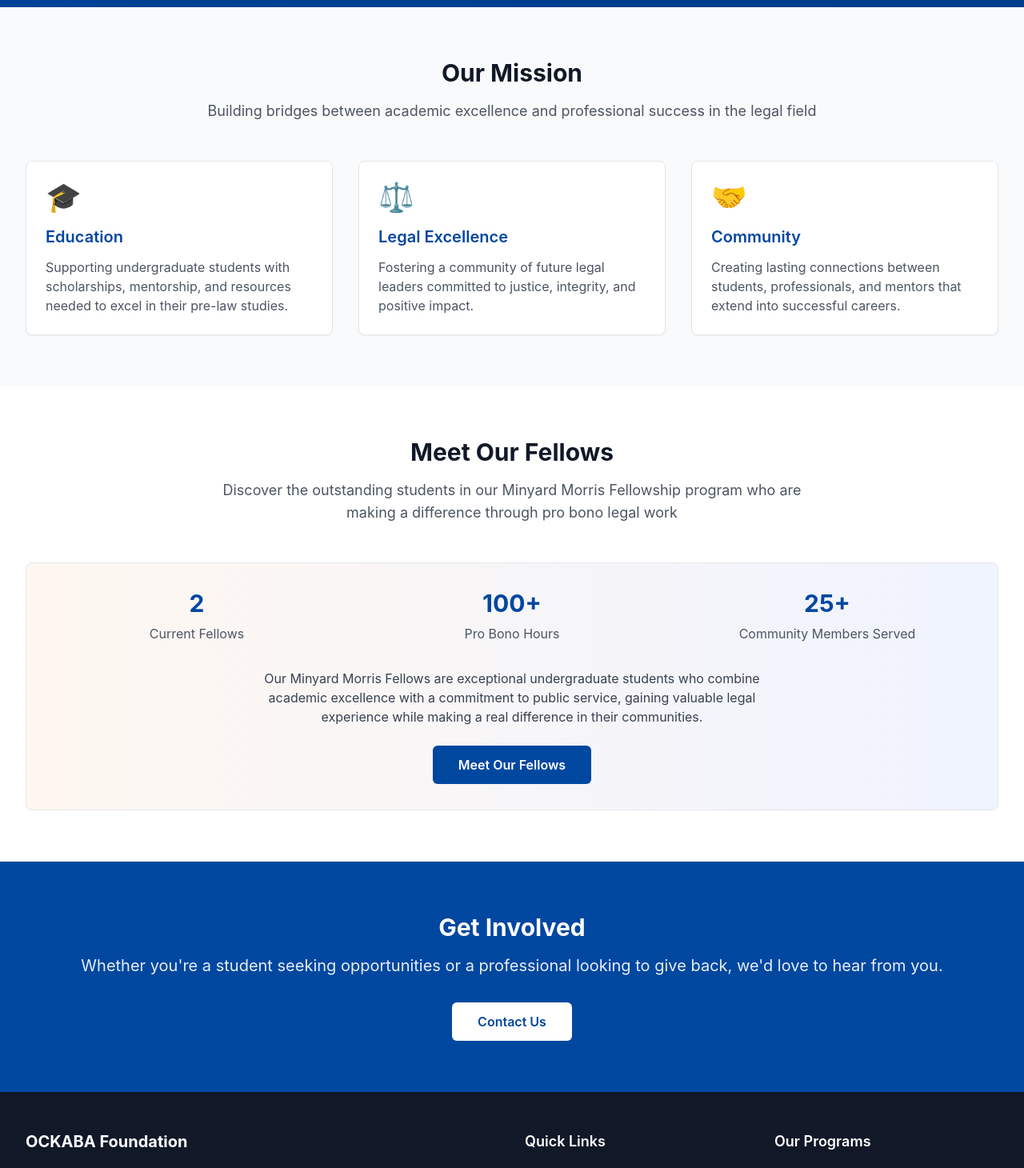
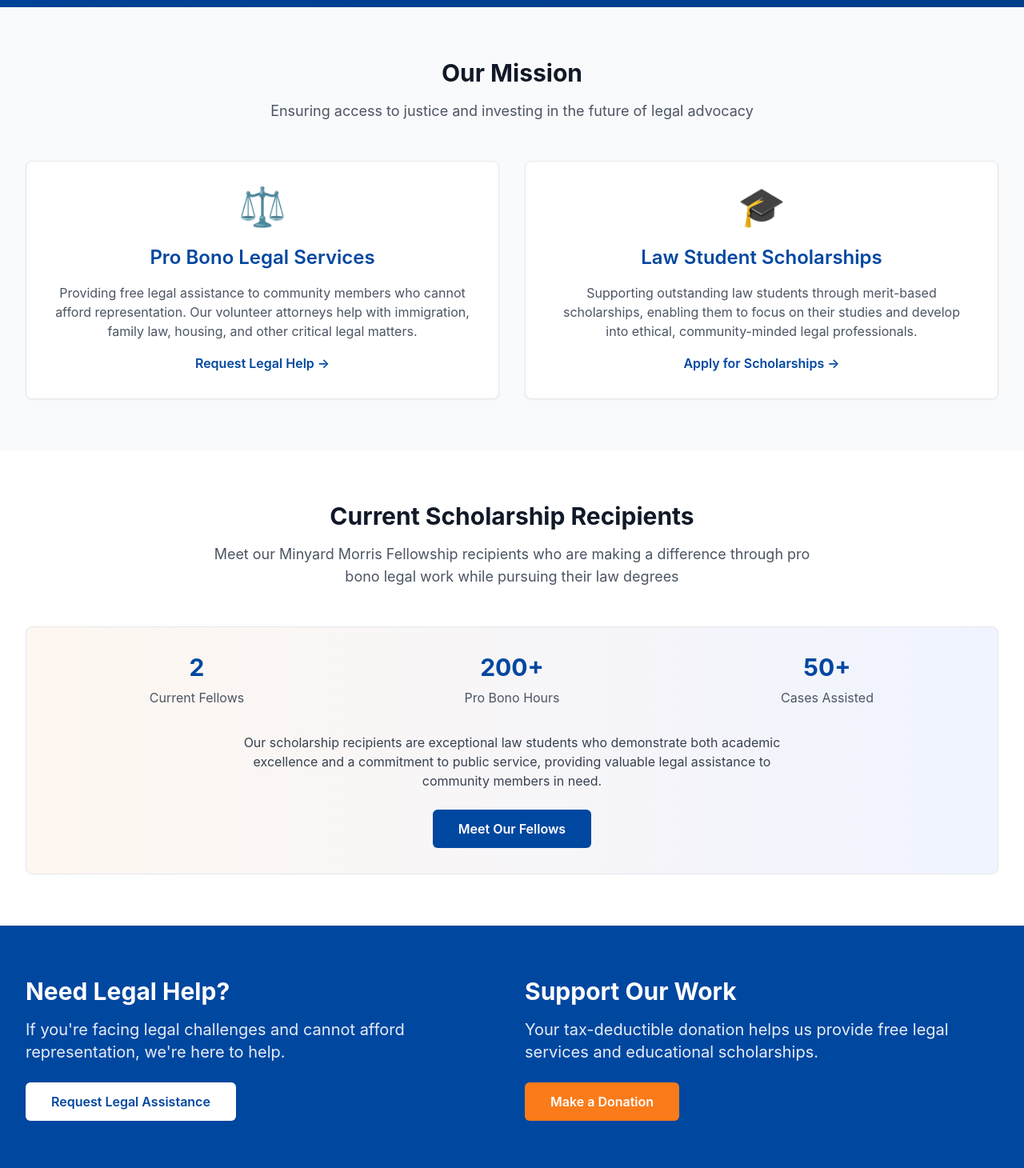
Before and after one commit to quadra2003/ockabaf, a Next.js app: page / in a window 1280 px wide. Shown: the part 480-1940 px from the top of the page at 80% size. Built offline with nearby package versions, Linux system fonts and the light colour scheme.

Commit message:
Update index.js

```diff
--- a/pages/index.js
+++ b/pages/index.js
@@ -12,7 +12,7 @@ export default function Home() {
               OCKABA Foundation
             </h1>
             <p className="text-xl md:text-2xl mb-8 opacity-90 max-w-3xl mx-auto">
-              Empowering the next generation of Korean-American legal professionals through mentorship, education, and opportunity.
+              A 501(c)(3) nonprofit providing free legal services to those in need and scholarships to exceptional law students.
             </p>
             <div className="flex flex-col sm:flex-row gap-4 justify-center">
               <Link
@@ -25,7 +25,7 @@ export default function Home() {
                 href="/donate"
                 className="border-2 border-white text-white px-8 py-3 rounded-md font-semibold hover:bg-white hover:text-primary-600 transition-colors"
               >
-                Support Our Mission
+                Donate Today
               </Link>
             </div>
           </div>
@@ -38,33 +38,41 @@ export default function Home() {
           <div className="text-center mb-12">
             <h2 className="text-3xl font-bold text-gray-900 mb-4">Our Mission</h2>
             <p className="text-lg text-gray-600 max-w-3xl mx-auto">
-              Building bridges between academic excellence and professional success in the legal field
+              Ensuring access to justice and investing in the future of legal advocacy
             </p>
           </div>
 
-          <div className="grid md:grid-cols-3 gap-8">
-            <div className="bg-white p-6 rounded-lg shadow-sm border">
-              <div className="text-4xl mb-4">🎓</div>
-              <h3 className="text-xl font-semibold mb-3 text-primary-600">Education</h3>
-              <p className="text-gray-600">
-                Supporting undergraduate students with scholarships, mentorship, and resources needed to excel in their pre-law studies.
+          <div className="grid md:grid-cols-2 gap-8">
+            <div className="bg-white p-8 rounded-lg shadow-sm border">
+              <div className="text-5xl mb-6 text-center">⚖️</div>
+              <h3 className="text-2xl font-semibold mb-4 text-primary-600 text-center">Pro Bono Legal Services</h3>
+              <p className="text-gray-600 text-center mb-4">
+                Providing free legal assistance to community members who cannot afford representation. Our volunteer attorneys help with immigration, family law, housing, and other critical legal matters.
               </p>
+              <div className="text-center">
+                <Link
+                  href="mailto:legal@ockabaf.org?subject=Legal Assistance Request"
+                  className="text-primary-600 hover:text-primary-700 font-semibold"
+                >
+                  Request Legal Help →
+                </Link>
+              </div>
             </div>
 
-            <div className="bg-white p-6 rounded-lg shadow-sm border">
-              <div className="text-4xl mb-4">⚖️</div>
-              <h3 className="text-xl font-semibold mb-3 text-primary-600">Legal Excellence</h3>
-              <p className="text-gray-600">
-                Fostering a community of future legal leaders committed to justice, integrity, and positive impact.
+            <div className="bg-white p-8 rounded-lg shadow-sm border">
+              <div className="text-5xl mb-6 text-center">🎓</div>
+              <h3 className="text-2xl font-semibold mb-4 text-primary-600 text-center">Law Student Scholarships</h3>
+              <p className="text-gray-600 text-center mb-4">
+                Supporting outstanding law students through merit-based scholarships, enabling them to focus on their studies and develop into ethical, community-minded legal professionals.
               </p>
+              <div className="text-center">
+                <Link
+                  href="mailto:scholarships@ockabaf.org?subject=Scholarship Application"
+                  className="text-primary-600 hover:text-primary-700 font-semibold"
+                >
+                  Apply for Scholarships →
+                </Link>
               </div>
-
-            <div className="bg-white p-6 rounded-lg shadow-sm border">
-              <div className="text-4xl mb-4">🤝</div>
-              <h3 className="text-xl font-semibold mb-3 text-primary-600">Community</h3>
-              <p className="text-gray-600">
-                Creating lasting connections between students, professionals, and mentors that extend into successful careers.
-              </p>
             </div>
           </div>
         </div>
@@ -74,9 +82,9 @@ export default function Home() {
       <section className="py-16">
         <div className="max-w-7xl mx-auto px-4 sm:px-6 lg:px-8">
           <div className="text-center mb-12">
-            <h2 className="text-3xl font-bold text-gray-900 mb-4">Meet Our Fellows</h2>
+            <h2 className="text-3xl font-bold text-gray-900 mb-4">Current Scholarship Recipients</h2>
             <p className="text-lg text-gray-600 max-w-3xl mx-auto">
-              Discover the outstanding students in our Minyard Morris Fellowship program who are making a difference through pro bono legal work
+              Meet our Minyard Morris Fellowship recipients who are making a difference through pro bono legal work while pursuing their law degrees
             </p>
           </div>
 
@@ -87,17 +95,17 @@ export default function Home() {
                 <div className="text-gray-600">Current Fellows</div>
               </div>
               <div>
-                <div className="text-3xl font-bold text-primary-600 mb-2">100+</div>
+                <div className="text-3xl font-bold text-primary-600 mb-2">200+</div>
                 <div className="text-gray-600">Pro Bono Hours</div>
               </div>
               <div>
-                <div className="text-3xl font-bold text-primary-600 mb-2">25+</div>
-                <div className="text-gray-600">Community Members Served</div>
+                <div className="text-3xl font-bold text-primary-600 mb-2">50+</div>
+                <div className="text-gray-600">Cases Assisted</div>
               </div>
             </div>
 
             <p className="text-gray-700 mb-6 max-w-2xl mx-auto">
-              Our Minyard Morris Fellows are exceptional undergraduate students who combine academic excellence with a commitment to public service, gaining valuable legal experience while making a real difference in their communities.
+              Our scholarship recipients are exceptional law students who demonstrate both academic excellence and a commitment to public service, providing valuable legal assistance to community members in need.
             </p>
 
             <Link
@@ -109,19 +117,36 @@ export default function Home() {
           </div>
         </div>
       </section>
+
       {/* CTA Section */}
       <section className="bg-primary-600 text-white py-16">
-        <div className="max-w-7xl mx-auto px-4 sm:px-6 lg:px-8 text-center">
-          <h2 className="text-3xl font-bold mb-4">Get Involved</h2>
-          <p className="text-xl mb-8 opacity-90">
-            Whether you're a student seeking opportunities or a professional looking to give back, we'd love to hear from you.
+        <div className="max-w-7xl mx-auto px-4 sm:px-6 lg:px-8">
+          <div className="grid md:grid-cols-2 gap-8 text-center md:text-left">
+            <div>
+              <h2 className="text-3xl font-bold mb-4">Need Legal Help?</h2>
+              <p className="text-xl mb-6 opacity-90">
+                If you're facing legal challenges and cannot afford representation, we're here to help.
               </p>
               <Link
-            href="mailto:info@ockabaf.org"
+                href="mailto:legal@ockabaf.org"
                 className="bg-white text-primary-600 px-8 py-3 rounded-md font-semibold hover:bg-gray-50 transition-colors inline-block"
               >
-            Contact Us
+                Request Legal Assistance
               </Link>
+            </div>
+            <div>
+              <h2 className="text-3xl font-bold mb-4">Support Our Work</h2>
+              <p className="text-xl mb-6 opacity-90">
+                Your tax-deductible donation helps us provide free legal services and educational scholarships.
+              </p>
+              <Link
+                href="/donate"
+                className="bg-accent-500 text-white px-8 py-3 rounded-md font-semibold hover:bg-accent-600 transition-colors inline-block"
+              >
+                Make a Donation
+              </Link>
+            </div>
+          </div>
         </div>
       </section>
     </Layout>
```
Lines whose indentation alone changed are shown as unchanged.
